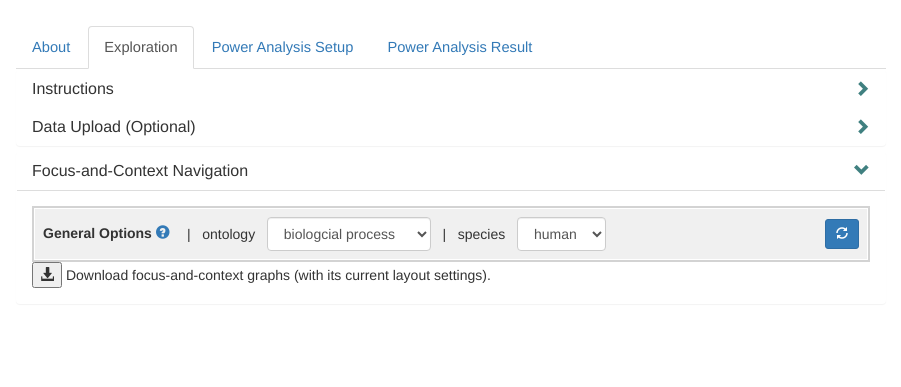
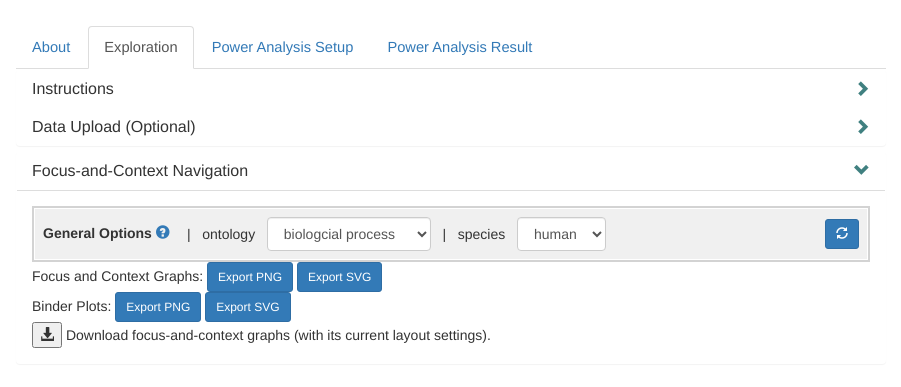
Before and after one commit to junjiezhujason/aegis, a Flask app: page /core/view_go in a window 1280 px wide, after a click on "Focus-and-Context Navigation". Shown: the part 237-624 px from the top of the page, without its empty margins (189-1090 px from the left). Run offline with Flask 2, Linux system fonts and the light colour scheme; parts of the project's set-up code (start-up, migrations or seed data) failed here and were passed over; some libraries are stand-ins or nearby versions.

Commit message:
renamed functions to use svg_id directly

```diff
--- a/static/css/main_style.css
+++ b/static/css/main_style.css
@@ -664,7 +664,7 @@ Inline help tip
   white-space: nowrap;
 }
 
-#mirror_canvas_viewer #full_mirror_viewer {
+#mirror_canvas_viewer #viewer_foc_con_png {
   border-width: 1px;
   border-style: solid;
 }
--- a/static/js/all_configs.js
+++ b/static/js/all_configs.js
@@ -60,9 +60,12 @@ function get_full_canvas_config(x_size, y_size, fixed=false) {
   // default for fixed view
   let back_height = 600;
   let back_width = 800;
-  let mid_ann = 43;
+  let mid_ann = 10;
   let left_ann = 80;
   let right_ann = 60;
+  if (fixed) {
+    mid_ann = 43; // leave space for buttons
+  }
 
   let graph_width, bar_width, height;
   if (fixed) {
@@ -75,13 +78,13 @@ function get_full_canvas_config(x_size, y_size, fixed=false) {
   } else { // adaptive according to the graph
     let x_lim = 7; // minimum number of nodes in each layer for scaling
     let y_lim = 25;
-    let col_width = 18;  // graph width per node
+    let col_width = 20;  // graph width per node
     if (x_size < x_lim) {
       graph_width = x_lim * col_width;
     } else {
       graph_width = x_size * col_width;
     }
-    height = (y_size + 1) * 32;
+    height = (y_size + 1) * 38;
     back_height = height;
     bar_width = graph_width + mid_ann + left_ann - right_ann;
     back_width = bar_width + graph_width + left_ann + right_ann;
@@ -166,7 +169,7 @@ let mirror_graph_config = {
 
   },
   "opacity": {
-    "background_link": 0.5,
+    "background_link": 0.8,
     "hidden": 0.2,
   },
   "simulation": null,
--- a/static/js/bar_utils.js
+++ b/static/js/bar_utils.js
@@ -42,7 +42,7 @@ function bar_mode_select(graph_data, main_config) {
       return(["nodes in query data (" + num_nodes + ")",
               "other nodes in the context (" + num_other_nodes + ")"]);
     case "focus_relatives":
-      return(["directly related to focus anchors (" + num_nodes + ")",
+      return(["ancestor / descendant terms (" + num_nodes + ")",
               "other terms (" + num_other_nodes + ")"]);
     case "self_nonnull":
       return(["self-contained non-null (" + num_nodes + ")",
--- a/static/js/common_utils.js
+++ b/static/js/common_utils.js
@@ -28,46 +28,55 @@ function button_div_hide_show(button_id, div_id) {
   });
 }
 
-function enable_svg_saving(fname, svg_container, btn_container) {
+function enable_svg_saving(fname, type, svg_id, btn_container) {
   // important to avoid illustrator bugs
-  // svg_container = ".ssm-svg"
-  d3.select(svg_container)
+  d3.select(svg_id)
     .selectAll("text")
     .style("font-family", "Arial")
+    // .style("font-size", "16px")
     ;
-  // let fname = "subfig_" + job_name + "_" + test_method;
-  d3.select(btn_container).select(".export_as_png").on('click', function(){
-    console.log("Saving " + svg_container + " to " + fname + ".png");
-    save_d3_svg(svg_container, "png", fname + ".png")
-  });
-  // https://github.com/edeno/d3-save-svg
-  d3.select(btn_container).select('.export_as_svg').on('click', function() {
-    console.log("Saving " + svg_container + " to " + fname + ".svg");
-    save_d3_svg(svg_container, "svg", fname)
+  let btn_id = ".export_as_".concat(type);
+  d3.select(btn_container).select(btn_id).on('click', function(){
+    console.log("Saving " + svg_id + " to " + fname + "." + type);
+    let file_name = fname;
+    if (type != "svg") {
+      file_name = fname + "." + type;
+    }
+    save_d3_svg(svg_id, type, fname);
   });
 }
 
-function open_context_focus_image(graph_data, conf) {
-  let svg_id = "#full_mirror_viewer";
-  update_svg_dimension(svg_id, conf);
-  update_grid_display(svg_id, graph_data, conf);
-  update_focus_display(svg_id, graph_data, conf);
-  update_context_display(svg_id, graph_data, conf);
-  enable_svg_saving("fig_foc_con",
-                  "#full_mirror_viewer",
-                  "#buttons_save_focus_context");
-  enable_svg_saving("fig_binder",
-                    "#full_binder_plot",
-                    "#buttons_save_binder");
+function enable_graph_all_saving() {
+  let graph_type = ["foc_con", "ssm"];
+  let file_type = ["png", "svg"];
+  graph_type.forEach(graph => {
+    file_type.forEach(format => {
+      let fname = "fig_" + graph;
+      let svg_id = "#viewer_" + graph + "_" + format;
+      let btn_container = "#btns_save_+" + graph;
+      enable_svg_saving(fname, format, svg_id, "#btns_save_foc_con");
+    });
+  });
+}
+
+function open_context_focus_image() {
+  let conf = config;
+  let graph_data = full_data.graph_data;
+  // graph viewer update
+  update_binder_plot("#viewer_ssm_png", full_data, ss_manhattan_config);
+  update_all_graphs("#viewer_foc_con_png", graph_data, conf, fixed_dim = false);
+  // graph saver update
+  update_binder_plot("#viewer_ssm_svg", full_data, ss_manhattan_config);
+  update_all_graphs("#viewer_foc_con_svg", graph_data, conf, fixed_dim = false);
   $("#graph_dialog").dialog({
-    autoOpen : false,
+    // autoOpen : false,
     modal : true,
-    show : "blind",
-    hide : "blind",
+    // show : "blind",
+    // hide : "blind",
     // height: "60%",
     width: "80%",
     // maxWidth: "500px", // This does not work!
-    resizable: false,
+    // resizable: false,
   });
   $("#graph_dialog").dialog("open");
 }
@@ -538,6 +547,9 @@ function get_data_dependent_dim(main_config, fixed_dim) {
 
 function update_svg_dimension(svg_id, confg, fixed_dim=false) {
   let viewer_svg = d3.select(svg_id);
+  if (!fixed_dim) { // hide the middle buttons
+    viewer_svg.select(".new-node-buttons").style("visibility", "hidden");
+  }
   let fm = get_data_dependent_dim(confg, fixed_dim=fixed_dim);
   viewer_svg
     .attr("height", fm.svg_background.height)
@@ -558,7 +570,8 @@ function update_svg_dimension(svg_id, confg, fixed_dim=false) {
 function setup_graph_updates(graph_data, confg) {
   // this is where all possible ways to update the graph should be specified
   update_config_from_graph(graph_data, confg);
-  update_all_graphs(graph_data, confg);
+  update_all_graphs("#full_mirror_display", graph_data, confg);
+  update_all_graphs("#viewer_foc_con_svg", graph_data, confg, fixed_dim = false);
 
   $("#view_select").off().on("change", function() {
     if (this.value == "flex")  {
@@ -568,13 +581,15 @@ function setup_graph_updates(graph_data, confg) {
       $("#full_go_dag").css("display", "flex")
     }
     confg.curr_state.View = this.value;
-    update_all_graphs(graph_data, confg);
+    update_all_graphs("#full_mirror_display", graph_data, confg);
+    update_all_graphs("#viewer_foc_con_svg", graph_data, conf, fixed_dim = false);
   })
 
    $("#highlight_node_select").off().on("change", function() {
      // confg.curr_state.Htype = this.value;
      confg.curr_state.Highlight = this.value;
-     update_all_graphs(graph_data, confg);
+     update_all_graphs("#full_mirror_display", graph_data, confg);
+     update_all_graphs("#viewer_foc_con_svg", graph_data, conf, fixed_dim = false);
    })
   // functions and interactions specific to simulation setup
   function gene_tagit_remove_update(event, ui) {
@@ -600,22 +615,16 @@ function setup_graph_updates(graph_data, confg) {
         afterTagRemoved: null,
       })
       $("#go_gene_tag_it").tagit("removeAll");
-      // request simulation data
-      // update_all_graphs(graph_data, confg);
       $("#go_gene_tag_it").tagit({
         afterTagRemoved: gene_tagit_remove_update,
       })
       request_ground_truth_data();
     });
     $("#add_random_num_genes").off().on('click', function() {
-      // request simulfation data
-      // update_all_graphs(graph_data, confg);
       append_random_genes("num_genes")
       request_ground_truth_data();
     });
     $("#add_random_prop_genes").off().on('click', function() {
-      // request simulation data
-      // update_all_graphs(graph_data, confg);
       append_random_genes("prop_genes")
       request_ground_truth_data();
     });
@@ -642,21 +651,20 @@ function update_config_from_graph(graph_data, conf) {
       conf.level_breaks[view] = cntx_meta.level_breaks[view];
     }
   }
-  // console.log(conf);
   return conf;
 }
 
-function update_all_graphs(graph_data, conf) {
+function update_all_graphs(svg_id, graph_data, conf, fixed_dim = true) {
   graph_data.curr_lev_nodes =  get_candidate_nodes_per_level(graph_data, conf);
-  let svg_id = "#full_mirror_display";
-  let fixed_dim = true;
+  // let svg_id = "#full_mirror_display";
+  // let fixed_dim = true;
   update_svg_dimension(svg_id, conf, fixed_dim=fixed_dim);
   update_grid_display(svg_id, graph_data, conf, fixed_dim=fixed_dim);
   update_focus_display(svg_id, graph_data, conf, fixed_dim=fixed_dim);
   update_context_display(svg_id, graph_data, conf, fixed_dim=fixed_dim);
 }
 
-function update_binder_plot(container, full_data, ss_manhattan_config) {
+function update_binder_plot(svg_id, full_data, ss_manhattan_config) {
   let cntx_data = full_data.graph_data.context_info;
   let c_grp_data = cntx_data.meta.level_starts.flex;
   let n_nodes = cntx_data.graph.node_data.length;
@@ -681,7 +689,7 @@ function update_binder_plot(container, full_data, ss_manhattan_config) {
     node_values = full_data.general_data.simulation["matrix"];
     c_group_data = c_grp_data;
   }
-  update_ssm_plot(container,
+  update_ssm_plot(svg_id,
                   node_values,
                   f_nodes,
                   f_group_ordering,
--- a/static/js/d3_save_utils.js
+++ b/static/js/d3_save_utils.js
@@ -15,10 +15,10 @@ function save_d3_svg(svg_id, data_type, file_name) {
     }
     if (data_type == "svg") {
         // Dependency: d3_save_svg.min.js
-        let config = {
+        let conf = {
             filename: file_name,
         };
-      d3_save_svg.save(d3.select(svg_id).node(), config);
+      d3_save_svg.save(d3.select(svg_id).node(), conf);
     }
 }
 
--- a/static/js/go_interaction.js
+++ b/static/js/go_interaction.js
@@ -63,7 +63,8 @@ function request_ground_truth_data() {
       // console.log(ground_truth_info)
       full_data.ground_truth_info = ground_truth_info;
       // request_ground_truth_data(genes_requested);
-      update_all_graphs(full_data.graph_data, config);
+      update_all_graphs("#full_mirror_display", graph_data, confg);
+
     },
     failure: function() {
       console.log("Server error.");
@@ -143,10 +144,9 @@ function request_focus_data(request) {
                                                  general_data);
       setup_graph_updates(full_data.graph_data, config);
       if (config.main_mode == "visualizer") {
-        update_binder_plot(".plot-sim-canvas", full_data, ss_manhattan_config);
+        update_binder_plot("#graph_saver", full_data, ss_manhattan_config);
         $("#open_graph_viewer").off().on("click", function() {
-          // open the context focus image to display the binder plots
-          open_context_focus_image(full_data.graph_data, config);
+          open_context_focus_image();
         });
       }
       if (config.main_mode == "simulation_result") {
@@ -547,21 +547,17 @@ function setup_full_go_canvas(confg) {
   $("#go_focus_tag_it").tagit({});
 
   // create the svg elements needed for graph display
-  let full_svg = d3.select("#mirror_canvas").append("svg")
-    .attr("id", "full_mirror_display")
-    .attr("class", "full-mirror-display")
-    ;
-  full_svg.call(create_background, confg);
-  full_svg.call(create_mid_ann, confg);
-  full_svg.call(create_graph_group, confg);
-  full_svg.call(create_bar_group, confg);
+  create_all_groups("#full_mirror_display", confg);
+  create_all_groups("#viewer_foc_con_png", config);
+  create_all_groups("#viewer_foc_con_svg", config);
+}
 
-  // create the svg elements for the graph viewer
-  let v_svg = d3.select("#mirror_canvas_viewer").select("#full_mirror_viewer");
-  v_svg.call(create_background, confg);
-  v_svg.call(create_mid_ann, confg); // specify transform
-  v_svg.call(create_graph_group, confg);
-  v_svg.call(create_bar_group, confg); // specify transform
+function create_all_groups(svg_id, confg) {
+  let svg = d3.select(svg_id);
+  svg.call(create_background, confg);
+  svg.call(create_mid_ann, confg); // specify transform
+  svg.call(create_graph_group, confg);
+  svg.call(create_bar_group, confg); // specify transform
 }
 
 function create_graph_group(svg, confg) {
--- a/static/js/graph_utils.js
+++ b/static/js/graph_utils.js
@@ -45,6 +45,12 @@ function update_node_features(graph_data, confg, fixed_dim=false) {
   } else {
     highlight_col = confg.colors.node_highlight["default"];
   }
+  let highlight_anchors = node_meta.anchors;
+  if (highlight_mode == "focus_relatives") {
+    // only let the outer nodes be the highlighted anchors
+    highlight_anchors = node_meta.outers;
+  }
+  // debugger;
   node_data.forEach(function(d) {
     d.lev_x = d.pos_info[curr_view].x;
     d.lev_y = d.pos_info[curr_view].y;
@@ -54,7 +60,7 @@ function update_node_features(graph_data, confg, fixed_dim=false) {
     d.y = d.cy;
     d.fx = null;
     d.fy = null;
-    d.anchor = d.name in node_meta.anchors;
+    d.anchor = d.name in highlight_anchors;
     d.prolif = d.name in node_meta.prolifs;
     d.r = node_rad_wid_col(d, confg)[0];
     d.col = confg.colors.node_base; // this is the base color of each node
--- a/static/js/ss_manhattan.js
+++ b/static/js/ss_manhattan.js
@@ -26,9 +26,9 @@ function get_ssm_parts(conf) {
   return(all_parts);
 }
 
-function initialize_ssm_canvas(container, conf) {
+function initialize_ssm_canvas(svg_id, conf) {
 
-  let main_svg = d3.select(container).select(".ssm-svg");
+  let main_svg = d3.select(svg_id);
   // create the svg sub-components
   main_svg.append("text")
     .attr("class", "error-message")
@@ -347,13 +347,14 @@ function data_sel_states(d3_data_sel, element) {
 }
 
 
-function draw_background_border(container,
+function draw_background_border(d3_sel,
+                                container,
                                 conf,
                                 scales,
                                 svg_dim,
                                 dat_len,
                                 col_anns=[]) {
-  let d3_sel = d3.select(".ssm-svg").select(container);
+  // let d3_sel = d3.select(".ssm-svg").select(container);
   let padding = conf.manhattan_plot.padding
   let xAxis;
   if (container == "#focus-graph-heatmap" |
@@ -408,8 +409,8 @@ function draw_background_border(container,
 
 
 
-function draw_heatmap(container, in_data, conf) {
-  let d3_sel = d3.select(".ssm-svg").select(container);
+function draw_heatmap(d3_sel, container, in_data, conf) {
+  // let d3_sel = d3.select(".ssm-svg").select(container);
 
   // background data setup
   let group_data = in_data.group;
@@ -434,7 +435,7 @@ function draw_heatmap(container, in_data, conf) {
   // axes setup
   let scales = in_data.manhattan_scales;
   let svg_dim = get_svg_dim(conf, "heatmap-plot");
-  draw_background_border(container, conf, scales, svg_dim,
+  draw_background_border(d3_sel, container, conf, scales, svg_dim,
                          in_data.row_ann.length,
                          col_ann=in_data.col_ann);
 
@@ -487,8 +488,8 @@ function draw_heatmap(container, in_data, conf) {
   }
 }
 
-function draw_manhattan(container, in_data, conf, mode="heavy") {
-  let d3_sel = d3.select(".ssm-svg").select(container);
+function draw_manhattan(d3_sel, container, in_data, conf, mode="heavy") {
+  // let d3_sel = d3.select(".ssm-svg").select(container);
 
   // background data setup
   let group_data = in_data.group;
@@ -516,7 +517,7 @@ function draw_manhattan(container, in_data, conf, mode="heavy") {
   let scales = in_data.manhattan_scales;
   let svg_dim = get_svg_dim(conf, "manhattan-plot");
   let dat_len = node_data.length;
-  draw_background_border(container, conf, scales, svg_dim, dat_len);
+  draw_background_border(d3_sel, container, conf, scales, svg_dim, dat_len);
 
   // Rendering
   let data_sel = {
@@ -587,8 +588,8 @@ function parse_node_domain_from_group(data_g) {
   }
 }
 
-function draw_bridge(container, c_data, f_data, conf) {
-  let d3_sel = d3.select(".ssm-svg").select(container);
+function draw_bridge(d3_sel, c_data, f_data, conf) {
+  // let d3_sel = d3.select(".ssm-svg").select(container);
   let f_data_g = f_data.group;
   let c_data_g = c_data.group;
   let f_scale = f_data.manhattan_scales;
@@ -626,8 +627,8 @@ function get_rev_cid_map(node_list) {
   }
   return map;
 }
-function draw_textaxis(container, f_data, f_nodes, conf, name_type) {
-  let d3_sel = d3.select(".ssm-svg").select(container);
+function draw_textaxis(d3_sel, f_data, f_nodes, conf, name_type) {
+  // let d3_sel = d3.select(".ssm-svg").select(container);
   // need to reorder the focus nodes according to the
   // the ordering in the grouped and organized f_data
   let fn_map = get_rev_cid_map(f_nodes);
@@ -698,8 +699,8 @@ function draw_textaxis(container, f_data, f_nodes, conf, name_type) {
   }
 }
 
-function draw_arcgraph(container, f_data, f_nodes, conf) {
-  let d3_sel = d3.select(".ssm-svg").select(container);
+function draw_arcgraph(d3_sel, f_data, f_nodes, conf) {
+  // let d3_sel = d3.select(".ssm-svg").select(container);
   let fn_map = get_rev_cid_map(f_nodes); // unranked by has children info
   let dat_map = get_rev_cid_map(f_data.node); // ranked
   let scales = f_data.manhattan_scales;
@@ -895,7 +896,7 @@ function add_scale_attribute(in_data, conf, plot_id) {
   return out_data;
 }
 
-function update_ssm_plot(container,
+function update_ssm_plot(svg_id,
                         node_values,
                         focus_nodes,
                         f_group_ordering,
@@ -915,7 +916,7 @@ function update_ssm_plot(container,
   // ------------------------
   // svg dimension setup
   // ------------------------
-  let main_svg = d3.select(container).select(".ssm-svg");
+  let main_svg = d3.select(svg_id);
   // do not display graph if it is too large
   if (focus_nodes.length > conf.max_node_display) {
     let message_w = 400;
@@ -960,11 +961,9 @@ function update_ssm_plot(container,
   main_svg.attr("width", width_offset)
           .attr("height", grp_dim.height) // this is shared, so we're fine
           ;
-
   // ------------------------
   // data preparation
   // ------------------------
-  // let main_svg = d3.select(container).select(".ssm-svg");
   let f_data = prepare_group_info(f_group_ordering);
   if (conf.main_plot_type == "matrix") {
     f_data = prepare_matrix_data(f_data, f_group_ordering, node_values);
@@ -974,36 +973,40 @@ function update_ssm_plot(container,
     f_data = prepare_vector_data(f_data, f_group_ordering, node_values);
     f_data = add_scale_attribute(f_data, conf, "#focus-graph-plot");
   }
-  console.log(f_data);
+  // console.log(f_data);
 
   // draw text bridge and the arc plot
-  draw_textaxis("#go-id-table", f_data, focus_nodes, conf, "name");
-  draw_textaxis("#go-name-table", f_data, focus_nodes, conf, "full_name");
-  draw_arcgraph("#arc-graph-plot", f_data, focus_nodes, conf);
+  draw_textaxis(main_svg.select("#go-id-table"), f_data, focus_nodes, conf, "name");
+  draw_textaxis(main_svg.select("#go-name-table"), f_data, focus_nodes, conf, "full_name");
+  draw_arcgraph(main_svg.select("#arc-graph-plot"), f_data, focus_nodes, conf);
 
   if (conf.graph_only) { return; }
   // otherwise, start drawing the focus vector or matrix data
   if (conf.main_plot_type == "matrix") { // draw heatmap
-    draw_heatmap("#focus-graph-heatmap", f_data, conf);
+    let container = "#focus-graph-heatmap";
+    draw_heatmap(main_svg.select(container), container, f_data, conf);
   }
   if (conf.main_plot_type == "vector") {  // draw manhattan plots
-    draw_manhattan("#focus-graph-plot", f_data, conf, "heavy");
+    let container = "#focus-graph-plot";
+    draw_manhattan(main_svg.select(container), container, f_data, conf, "heavy");
   }
 
   if (!conf.show_context) { return; }
   // otherwise, start drawing the context vector or matrix data
   let c_data = prepare_group_info(c_group_ordering, mode);
   if (conf.main_plot_type == "matrix") {
+    let container = "#context-graph-heatmap";
     c_data = prepare_matrix_data(c_data, c_group_ordering, node_values);
-    c_data = add_scale_attribute(c_data, conf, "#context-graph-heatmap");
-    draw_heatmap("#context-graph-heatmap", c_data, conf);
+    c_data = add_scale_attribute(c_data, conf, container);
+    draw_heatmap(main_svg.select(container), container, c_data, conf);
   }
   if (conf.main_plot_type == "vector") {
+    let container = "context-graph-plot"
     c_data = prepare_vector_data(c_data, c_group_ordering, node_values, mode);
-    c_data = add_scale_attribute(c_data, conf, "#context-graph-plot");
-    draw_manhattan("#context-graph-plot", c_data, conf, mode);
+    c_data = add_scale_attribute(c_data, conf, container);
+    draw_manhattan(main_svg.select(container), container, c_data, conf, mode);
   }
-  draw_bridge("#multi-polygons", c_data, f_data, conf);
+  draw_bridge(main_svg.select("#multi-polygons"), c_data, f_data, conf);
 
 
 }
--- a/static/js/view_go.js
+++ b/static/js/view_go.js
@@ -1,11 +1,11 @@
-// ---------------------------
 // configuration info and initializations
 let config = general_config;
 config.main_mode = "visualizer";
-setup_full_go_canvas(config);
 let ss_manhattan_config = ssm_params(height=800, width=800,
                                      main_mode=config.main_mode)
-initialize_ssm_canvas(".plot-sim-canvas", ss_manhattan_config, show_name=true);
+setup_full_go_canvas(config);
+initialize_ssm_canvas("#viewer_ssm_png", ss_manhattan_config, show_name=true);
+initialize_ssm_canvas("#viewer_ssm_svg", ss_manhattan_config, show_name=true);
 
 function query_change_detected() {
   button_icon_change("#upload_request_ontology_button", "change");
--- a/templates/go_interaction.html
+++ b/templates/go_interaction.html
@@ -175,7 +175,9 @@
     </span>
   </div>
   <div id ="new_full_canvas" class="full-canvas view-block">
-    <div id ="mirror_canvas"></div>
+    <div id ="mirror_canvas">
+      <svg class="full-mirror-display" id="full_mirror_display"></svg>
+    </div>
   </div>
 
   <!-- focus anchor search line -->
@@ -282,4 +284,24 @@
     </button>
   </div>
 </div>
+<div>
+  <div id="btns_save_foc_con">
+    Focus and Context Graphs:
+    <button class="btn btn-primary btn-sm export_as_png">
+      Export PNG
+    </button>
+    <button class="btn btn-primary btn-sm export_as_svg">
+      Export SVG
+    </button>
+  </div>
+  <div id="btns_save_binder">
+    Binder Plots:
+    <button class="btn btn-primary btn-sm export_as_png">
+      Export PNG
+    </button>
+    <button class="btn btn-primary btn-sm export_as_svg">
+      Export SVG
+    </button>
+  </div>
+</div>
 <div class="modal" id="go_ajax_modal"></div>
--- a/templates/graph_viewer.html
+++ b/templates/graph_viewer.html
@@ -2,44 +2,34 @@
 <div id="graph_dialog"
      title="Graph Viewer"
      style="display: none;">
-  <div id="view_of_focus_context">
-    <div class="download-canvas">
+  <div class="download-canvas">
       <div id ="new_full_canvas_viewer" class="full-canvas">
         <div id ="mirror_canvas_viewer">
-          <svg class="full-mirror-display" id="full_mirror_viewer"></svg>
+          <svg class="full-mirror-display" id="viewer_foc_con_png"></svg>
         </div>
       </div>
     </div>
-    <div id="buttons_save_focus_context">
-      <button class="btn btn-primary btn-sm export_as_png">
-        Export PNG
-      </button>
-      <button class="btn btn-primary btn-sm export_as_svg">
-        Export SVG
-      </button>
+    <div class="binder-plot">
+      <div class="canvas plot-sim-canvas">
+        <svg class="ssm-svg" id="viewer_ssm_png"></svg>
+      </div>
     </div>
   </div>
-  <div id="view_of_binder">
-    <div class="download-canvas">
-      <div class="binder-plot">
-        <div class="canvas plot-sim-canvas">
-          <svg class="ssm-svg" id="full_binder_plot"></svg>
-        </div>
-      </div>
+</div>
+<div id="graph_saver"
+     style="display: none;">
+  <div>
+    <!-- used for saving svgs -->
+    <div class="full-canvas">
+      <svg class="full-mirror-display" id="viewer_foc_con_svg"></svg>
     </div>
-    <div id="buttons_save_binder">
-      <button class="btn btn-primary btn-sm export_as_png">
-        Export PNG
-      </button>
-      <button class="btn btn-primary btn-sm export_as_svg">
-        Export SVG
-      </button>
+    <div class="canvas ssm-svg-saver">
+      <svg class="ssm-svg" id="viewer_ssm_svg"></svg>
     </div>
   </div>
 </div>
 
-<script type="text/javascript" src="{{ url_for('static', filename='lib/bootstrap-filestyle/bootstrap-filestyle.min.js') }}" ></script>
-<script type="text/javascript" src="{{ url_for('static', filename='lib/d3-save-svg/d3-save-svg.min.js') }}" ></script>
 <script type="text/javascript" src="{{ url_for('static', filename='lib/d3-save-svg/FileSaver.min.js') }}" ></script>
 <script type="text/javascript" src="{{ url_for('static', filename='lib/d3-save-svg/canvas-toBlob.js') }}" ></script>
+<script type="text/javascript" src="{{ url_for('static', filename='lib/d3-save-svg/d3-save-svg.min.js') }}" ></script>
 <script type="text/javascript" src="{{ url_for('static', filename='js/d3_save_utils.js') }}"></script>
--- a/templates/layout.html
+++ b/templates/layout.html
@@ -26,7 +26,6 @@
   <script type="text/javascript" src="{{ url_for('static', filename='lib/bootstrap-tagsinput/bootstrap-tagsinput.min.js') }}"></script>
   <script type="text/javascript" src="{{ url_for('static', filename='lib/plotly/plotly-latest.min.js') }}"></script>
   <script type="text/javascript" src="{{ url_for('static', filename='lib/awesomplete-gh-pages/awesomplete.js') }}" ></script>
-  <script type="text/javascript" src="{{ url_for('static', filename='lib/d3-save-svg/d3-save-svg.min.js') }}" ></script>
   <script type="text/javascript" src="{{ url_for('static', filename='lib/seedrandom/seedrandom.min.js') }}"></script>
   <!-- required for go_visualization.js -->
   <script type="text/javascript" src="{{ url_for('static', filename='lib/tag-it-2.0/tag-it.min.js') }}"></script>
```
Also changed, not shown: static/js/sim_result.js (+13 -9 lines), static/lib/bootstrap-filestyle/bootstrap-filestyle.js (deleted), static/lib/bootstrap-filestyle/bootstrap-filestyle.min.js (deleted).
